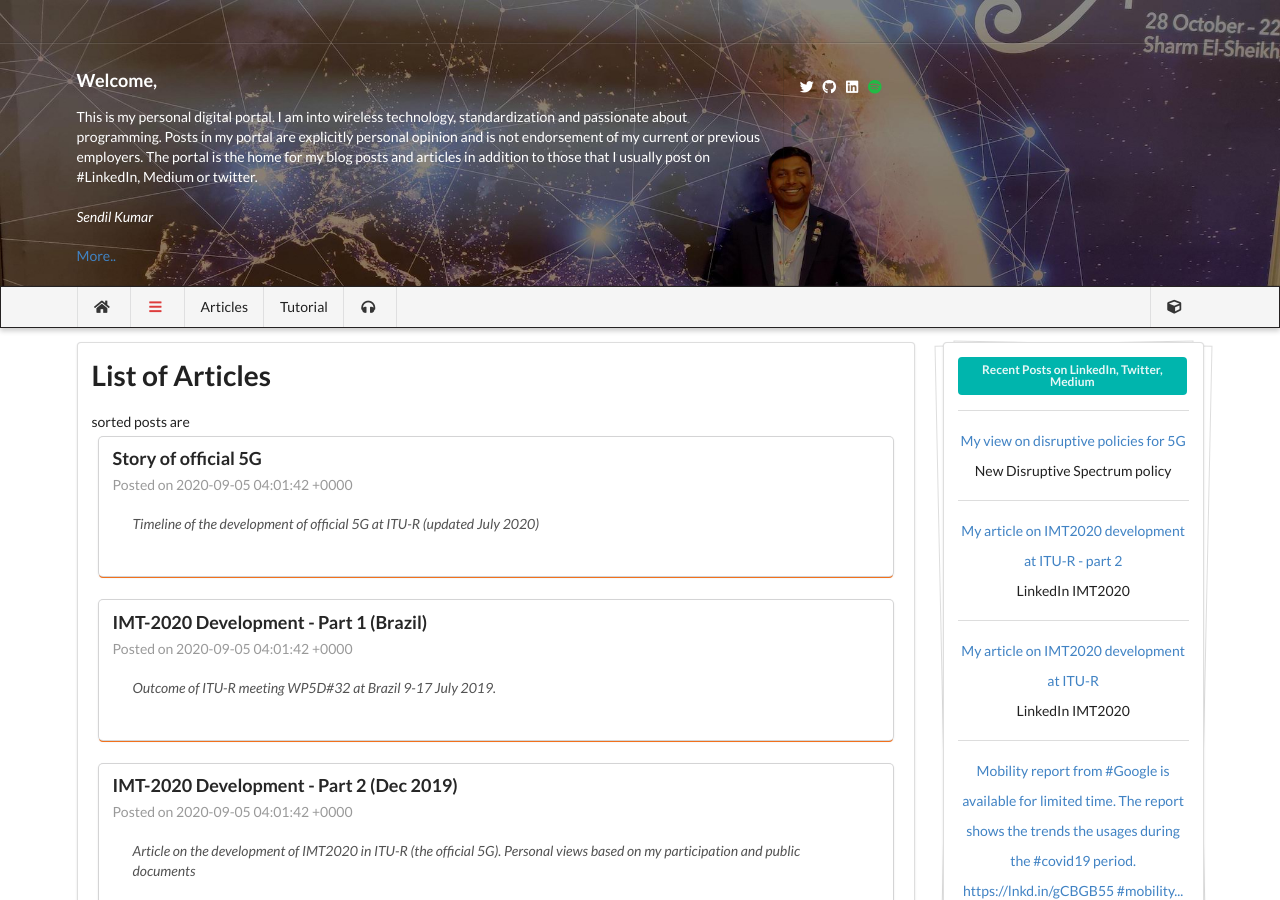
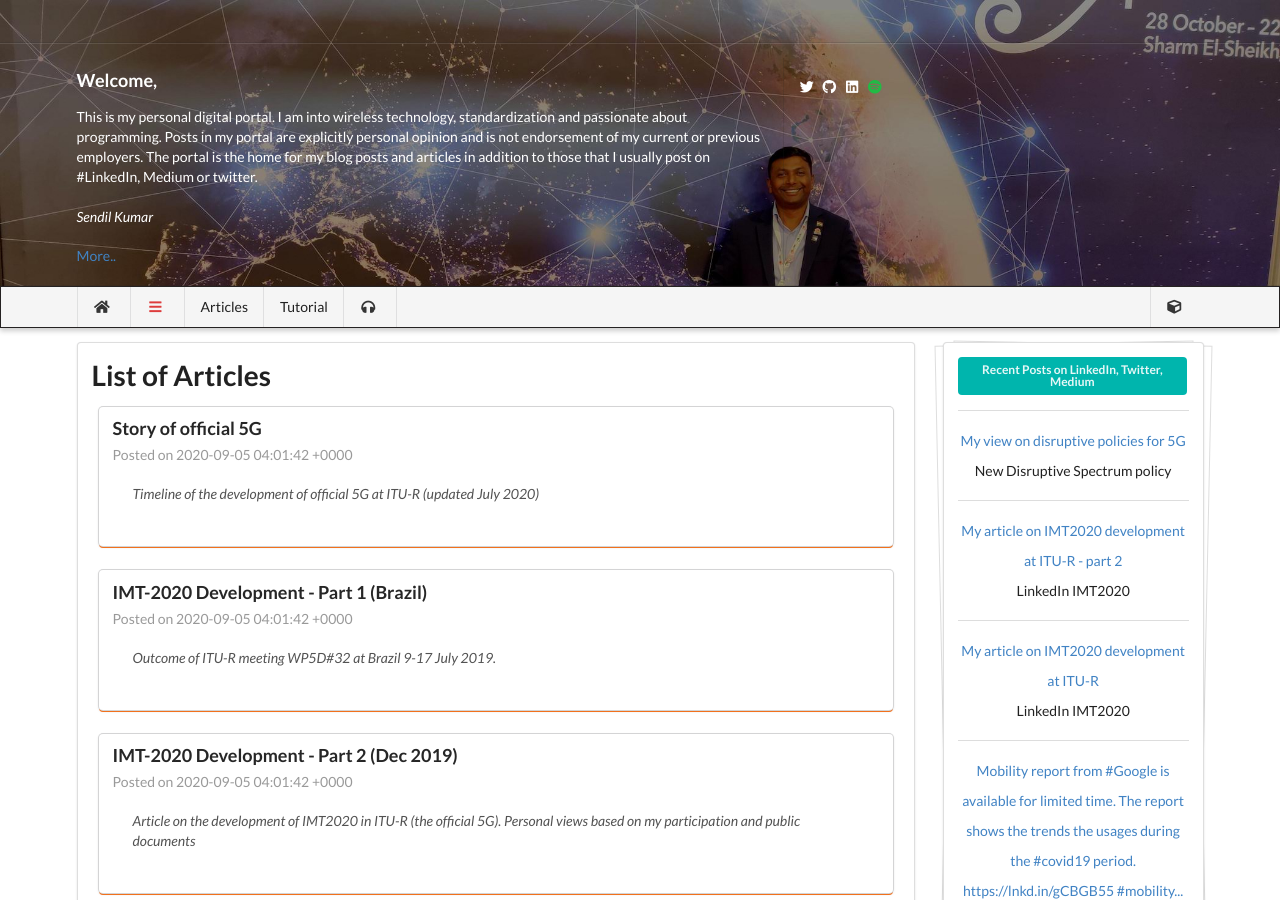
Before and after one commit to wiless/wiless.github.io, a Jekyll site: the page built from articles.html, in a window 1280 px wide and 900 px high. Built offline with Jekyll 4.4.1, drawn with Linux system fonts in a browser that asks for light colours; nearby versions of some CDN libraries; some web fonts are replaced; comment, search, counter and statistics services are not loaded; a style sheet for code colours, icons or effects is not loaded.

Commit message:
Update articles.html

```diff
--- a/articles.html
+++ b/articles.html
@@ -3,7 +3,7 @@ layout: articlelist
 title: List of Articles
 permalink: /articles
 ---
-sorted posts are
+
 
 
 {% assign sortedposts = site.articles | sort: 'index' | reverse %}
```
